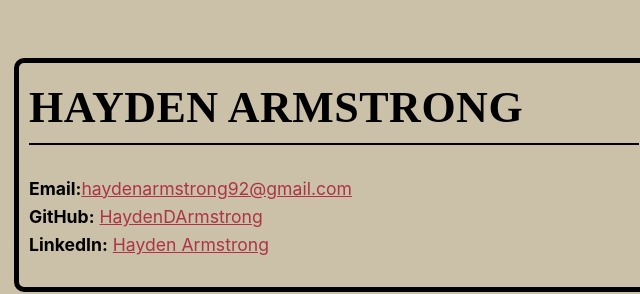
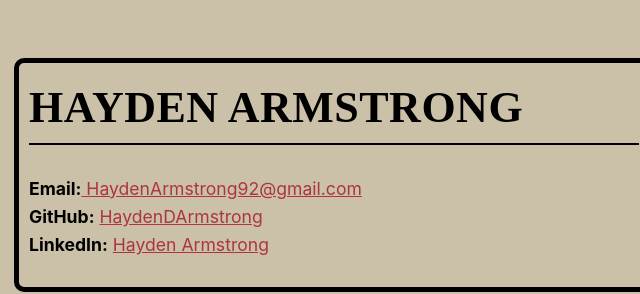
Before and after one commit to HaydenDArmstrong/haydendarmstrong.github.io, a plain HTML site: page index.html in a window 1280 px wide. Shown: the top 294 px of the page, 306-946 px from the left. Drawn offline with Linux system fonts and the light colour scheme.

Commit message:
Update index.html

```diff
--- a/index.html
+++ b/index.html
@@ -13,7 +13,7 @@
     <header class="card">
       <h1>Hayden Armstrong</h1>
       <p>
-        <strong>Email:</strong><a href="mailto:haydenarmstrong92@gmail.com">haydenarmstrong92@gmail.com</a> <br>
+        <strong>Email:</strong><a href="mailto:haydenarmstrong92@gmail.com"> HaydenArmstrong92@gmail.com</a> <br>
         <strong>GitHub:</strong> <a href="https://github.com/haydendarmstrong" target="_blank" rel="noopener noreferrer">HaydenDArmstrong</a><br>
         <strong>LinkedIn:</strong> <a href="https://linkedin.com/in/haydenarmstrong" target="_blank" rel="noopener noreferrer">Hayden Armstrong</a>
       </p>
```
